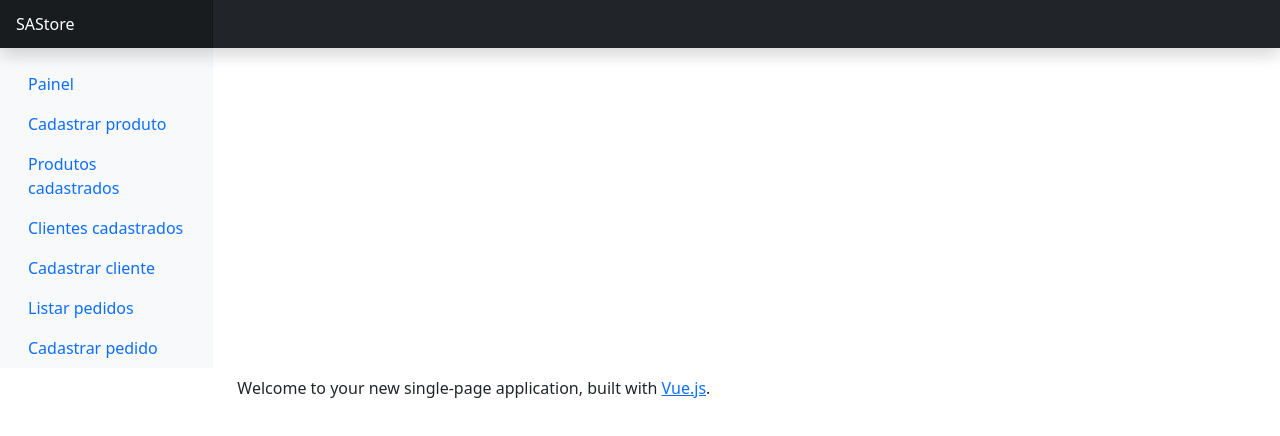
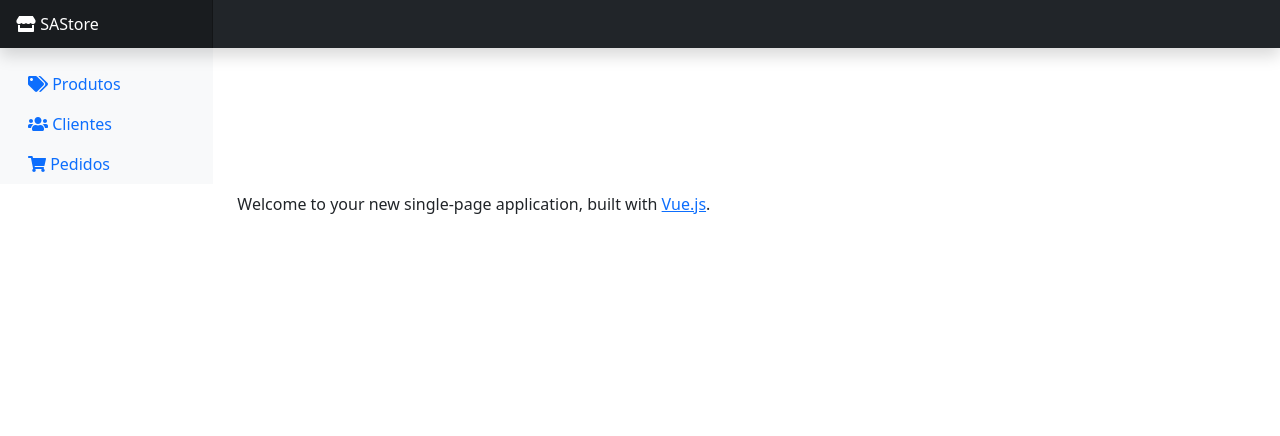
Before and after one commit to sblockwel/sastore, a Vue app: page /home in a window 1280 px wide. Shown: the top 436 px of the page. Built offline with nearby package versions, Linux system fonts and the light colour scheme.

Commit message:
Adicionando ícones e ajustando a navegação

```diff
--- a/src/layout/dashboard_layout.vue
+++ b/src/layout/dashboard_layout.vue
@@ -3,7 +3,7 @@
         <teleport to="head">
         </teleport>
         <header class="navbar navbar-dark sticky-top bg-dark flex-md-nowrap p-0 shadow">
-            <a class="navbar-brand col-md-3 col-lg-2 me-0 px-3" href="/home">SAStore</a>
+            <a class="navbar-brand col-md-3 col-lg-2 me-0 px-3" href="/home"> <fa-icon icon="store"/> SAStore</a>
             <button class="navbar-toggler position-absolute d-md-none collapsed" type="button"
                     data-bs-toggle="collapse" data-bs-target="#sidebarMenu" aria-controls="sidebarMenu"
                     aria-expanded="false" aria-label="Toggle navigation">
--- a/src/layout/navigation.vue
+++ b/src/layout/navigation.vue
@@ -6,47 +6,23 @@
                     <div class="position-sticky pt-3">
                         <ul class="nav flex-column">
                             <li class="nav-item">
-                                <a class="nav-link" aria-current="page" href="/">
-                                    <span data-feather="home"></span>
-                                    Painel
-                                </a>
                             </li>
                             <li class="nav-item">
-                                <a class="nav-link" href="/produto">
-                                    <span data-feather="file"></span>
-                                    Cadastrar produto
-                                </a>
+                                <router-link class="nav-link" to="/produtos" >
+                                    <fa-icon icon="tags"/> Produtos
+                                </router-link>
                             </li>
                             <li class="nav-item">
-                                <a class="nav-link" href="/produtos">
-                                    <span data-feather="shopping-cart"></span>
-                                    Produtos cadastrados
-                                </a>
+                                <router-link class="nav-link" to="/clientes">
+                                    <fa-icon icon="users"/> Clientes
+                                </router-link>
                             </li>
                             <li class="nav-item">
-                                <a class="nav-link" href="/clientes">
-                                    <span data-feather="users"></span>
-                                    Clientes cadastrados
-                                </a>
+                                <router-link class="nav-link" to="/pedidos">
+                                    <fa-icon icon="shopping-cart"/> Pedidos
+                                </router-link>
                             </li>
-                            <li class="nav-item">
-                                <a class="nav-link" href="/cliente">
-                                    <span data-feather="users"></span>
-                                    Cadastrar cliente
-                                </a>
-                            </li>
-                            <li class="nav-item">
-                                <a class="nav-link" href="/pedidos">
-                                    <span data-feather="users"></span>
-                                    Listar pedidos
-                                </a>
-                            </li>
-                            <li class="nav-item">
-                                <a class="nav-link" href="/pedido">
-                                    <span data-feather="users"></span>
-                                    Cadastrar pedido
-                                </a>
-                            </li>
+
                         </ul>
                     </div>
                 </nav>
--- a/src/main.js
+++ b/src/main.js
@@ -6,12 +6,16 @@ import App from './App.vue';
 import routes from './routes'
 // configuracao dos icones
 import { library } from '@fortawesome/fontawesome-svg-core'
-import { faTrash, faPencilAlt, faCheck } from '@fortawesome/free-solid-svg-icons'
+import { faTrash, faPencilAlt, faCheck, faStore, faUsers, faShoppingCart, faTags} from '@fortawesome/free-solid-svg-icons'
 import { FontAwesomeIcon } from '@fortawesome/vue-fontawesome'
 
 library.add(faTrash)
 library.add(faPencilAlt)
 library.add(faCheck)
+library.add(faStore)
+library.add(faUsers)
+library.add(faShoppingCart)
+library.add(faTags)
 
 // configure router
 const router = VueRouter.createRouter({
```
